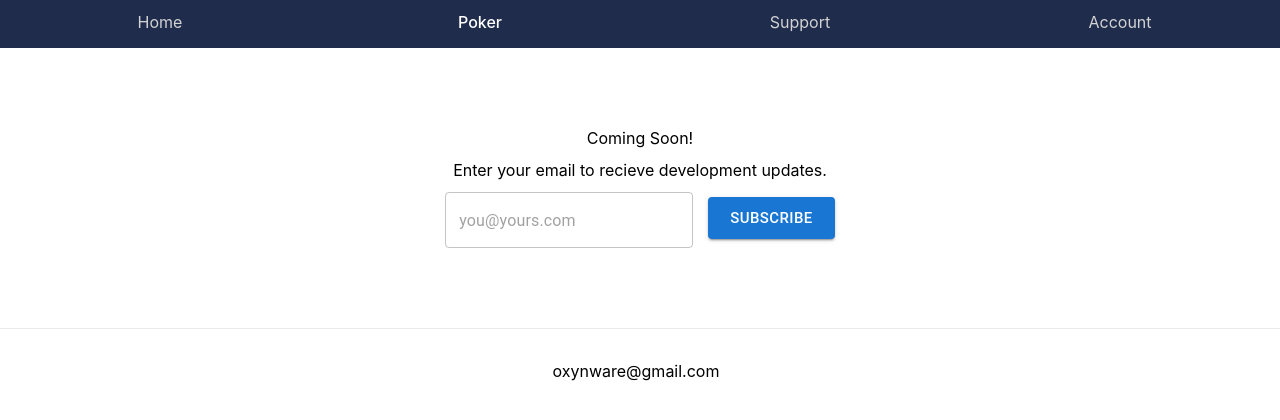
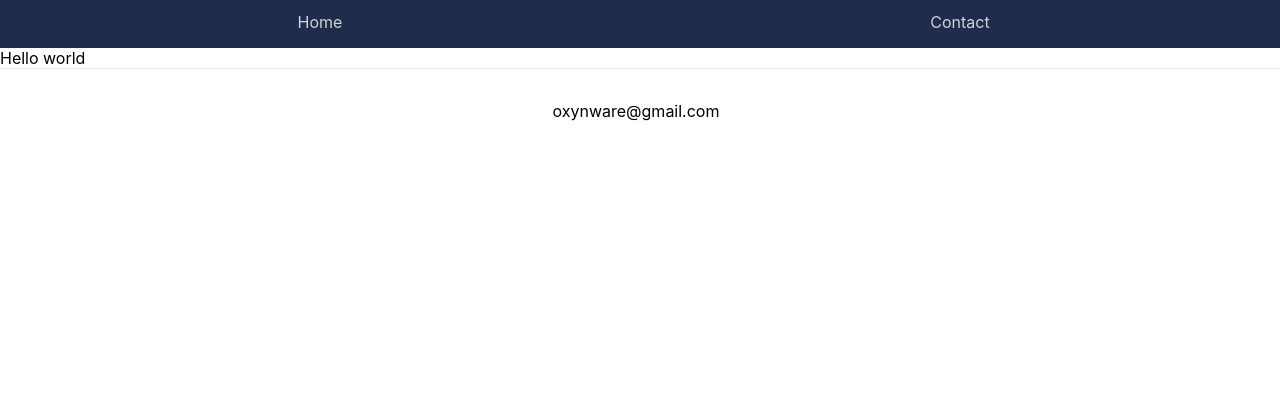
Before and after one commit to matthew-howe/oxynware, a Next.js app: page /poker in a window 1280 px wide. Shown: the top 420 px of the page. Built offline with nearby package versions, Linux system fonts and the light colour scheme.

Commit message:
mvp update

```diff
--- a/components/Navbar.js
+++ b/components/Navbar.js
@@ -29,14 +29,8 @@ export default function NavBar() {
       <Link href="/">
         {renderNavel('/')}
       </Link>
-      <Link href="/poker">
-        {renderNavel('poker')}
-      </Link>
       <Link href="/support">
-        {renderNavel('support')}
-      </Link>
-      <Link href="/account">
-        {renderNavel('account')}
+        {renderNavel('contact')}
       </Link>
     </div>
   );
--- a/pages/index.js
+++ b/pages/index.js
@@ -22,8 +22,8 @@ export default function Home() {
         <p className={styles.description}>Software Systems </p>
 
         <div className={styles.grid}>
-          <Link href="/poker">
-            <a href="https://nextjs.org/docs" className={styles.card}>
+          <Link href="https://oxynpoker.com">
+            <a href="https://oxynpoker.com" className={styles.card}>
               <h2>OxynPoker&rarr;</h2>
               <p>Nash Equilibrium solution terminal and training game.</p>
             </a>
--- a/pages/poker.js
+++ b/pages/poker.js
@@ -6,7 +6,7 @@ export default function Poker() {
   return (
     <div>
       <Navbar />
-      <Newsletter />
+      Hello world
       <Footer />
     </div>
   );
```
